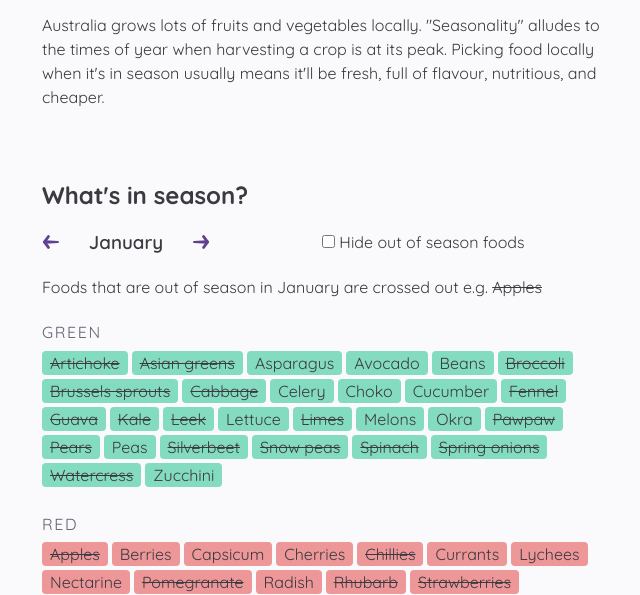
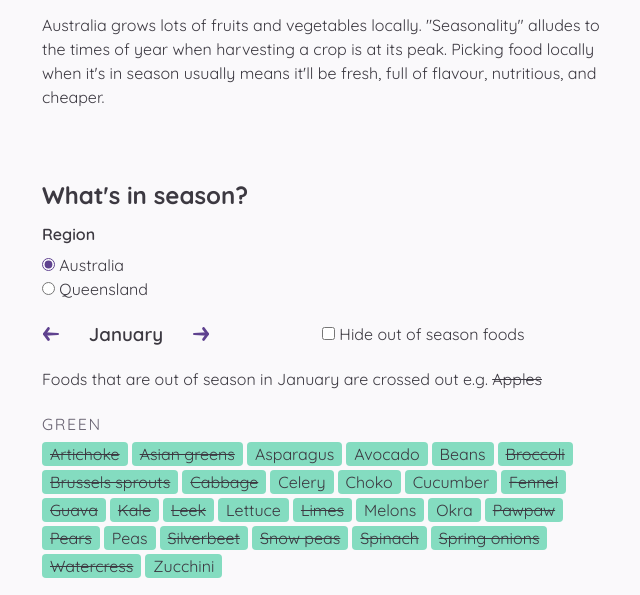
Before and after one commit to didoesdigital/growing, a website: page src/index.html in a window 1280 px wide. Shown: the part 209-804 px from the top of the page, without its empty margins (318-958 px from the left). Drawn offline with nearby package versions, Linux system fonts and the light colour scheme.

Commit message:
Add markup and style for region radio buttons

```diff
--- a/src/index.html
+++ b/src/index.html
@@ -87,8 +87,39 @@
           <div class="content-area">
             <article>
               <div>
-                <!-- <h2>What's in season each month?</h2> -->
                 <h2>What's in season?</h2>
+
+                <div style="margin-top: 1rem">
+                  <fieldset>
+                    <legend>Region</legend>
+                    <div class="form-group">
+                      <div class="radio">
+                        <label for="Australia">
+                          <input
+                            type="radio"
+                            name="region"
+                            id="Australia"
+                            value=""
+                            checked
+                          />
+                          Australia
+                        </label>
+                      </div>
+                      <div class="radio">
+                        <label for="Queensland">
+                          <input
+                            type="radio"
+                            name="region"
+                            id="Queensland"
+                            value=""
+                          />
+                          Queensland
+                        </label>
+                      </div>
+                    </div>
+                  </fieldset>
+                </div>
+
                 <div
                   style="
                     display: flex;
--- a/src/styles.css
+++ b/src/styles.css
@@ -88,6 +88,18 @@ p {
 }
 a {
   color: var(--violet-700);
+}
+fieldset {
+  border: 0;
+  margin: 0;
+  padding: 0;
+}
+legend {
+  font-size: 1rem;
+  font-weight: 600;
+  line-height: 1.2;
+  margin-bottom: 0.5rem;
+  padding: 0;
 }
 button {
   background-color: transparent;
```
